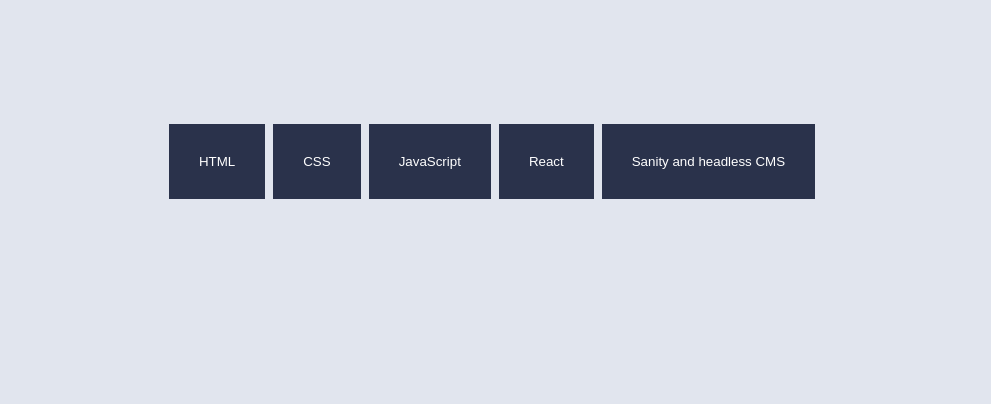
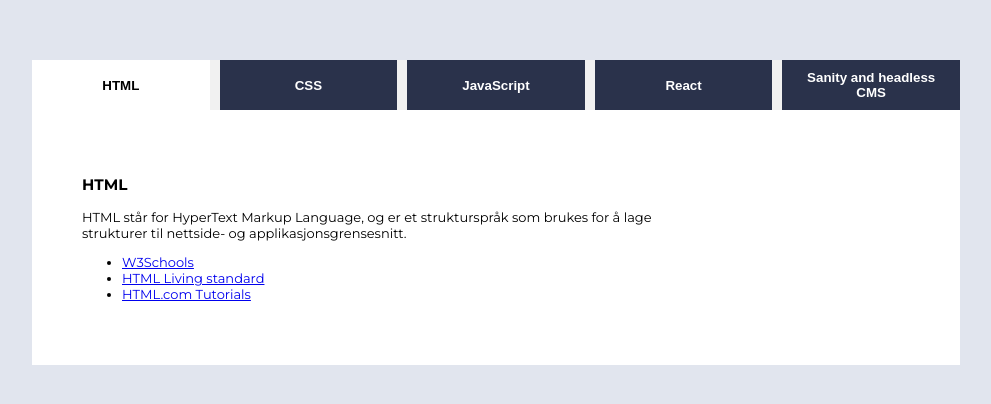
Before and after one commit to JoachimLC/uin25ak1_resource_layout_Christiansen, a plain HTML site: page index.html in a window 1280 px wide. Shown: the part 108-512 px from the top of the page, without its empty margins (144-1135 px from the left). Drawn offline with Linux system fonts and the light colour scheme.

Commit message:
ferdigstilt

```diff
--- a/main.js
+++ b/main.js
@@ -1,22 +1,27 @@
+/*koden er inspirert av denne tutorialen, og jeg har hentet herfra for å få fane funkjsonalitet.
+
+https://www.w3schools.com/howto/howto_js_tabs.asp */
+
 import resources from "./ressurser.js";
 
-let tab_system_wrapper = document.getElementById("tab-system-wrapper")
+let tab_system_wrapper = document.getElementById("tab-system-wrapper");
 
 resources.forEach((item) => {
     let button = document.createElement("button");
-    button.classList.add("button");
+    button.classList.add("tablinks");
     button.innerText = item.category;
+    button.dataset.category = item.category;
     button.onclick = (event) => open(event, item.category);
 
     tab_system_wrapper.appendChild(button);
-
 });
 
 resources.forEach((item) => {
     let article = document.createElement("article");
-    article.classList.add("content");
+    article.classList.add("tabcontent");
+    article.dataset.category = item.category;
 
-    let category = document.createElement("p");
+    let category = document.createElement("h3");
     category.innerText = item.category;
     article.appendChild(category);
 
@@ -37,27 +42,20 @@ resources.forEach((item) => {
 
     article.appendChild(ul);
     tab_system_wrapper.appendChild(article);
-
 });
 
-
-
-
 function open(event, category) {
-    document.querySelectorAll("article").forEach((article) => {
+    document.querySelectorAll("article.tabcontent").forEach((article) => {
         article.style.display = "none";
     });
 
-    document.querySelectorAll(`article.content`).forEach((article) => {
-        if (article.querySelector("p").innerText === category) {
-            article.style.display = "block";
-        }
-    });
+    document.querySelector(`article[data-category="${category}"]`).style.display = "block";
 
-    document.querySelectorAll(".button").forEach((button) => {
+    document.querySelectorAll(".tablinks").forEach((button) => {
         button.classList.remove("active");
     });
 
     event.target.classList.add("active");
+}
 
-}
+document.querySelector(".tablinks").click();
--- a/style.css
+++ b/style.css
@@ -1,36 +1,51 @@
+/*koden er inspirert av denne tutorialen, og jeg har hentet herfra for å få fane funkjsonalitet.
+
+https://www.w3schools.com/howto/howto_js_tabs.asp */
+
 body {
- background-color: #E1E5EE;
-}
+    background-color: #E1E5EE;
+    font-family: "Montserrat";
+   }
+
 
 .tab-system-wrapper {
     display: flex;
+    column-gap: 10px;
+    justify-content: space-between;
+    background-color: #f1f1f1;
+    margin: 10.5rem;
     flex-wrap: wrap;
-    justify-content: center;
-    margin: 14.5rem;
 }
 
-.content {
-    display: none;
-    background-color: #fff;
-    padding: 6px 12px;
-    clear: both;
-    box-sizing: border-box;
-    width: 100%;
+.tablinks {
+    color: #fff;
+    background-color: #2A324B;
+    flex: 1;
+    border: none;
+    outline: none;
+    cursor: pointer;
+    padding: 10px 10px;
+    transition: 0.3s;
+    font-weight: bold;
+
+
 }
 
-.button {
-    color: #fff;
-    background-color: #2A324B;
-    border: none;
-    padding: 30px;
-    box-sizing: border-box;
-    margin-inline-end: 0.5rem;
+.tablinks:hover {
+    background-color: #ddd;
 }
 
-.button.active{
+.tablinks.active {
     color: black;
     background-color: #fff;
-    float: left;
-    border: none;
+}
 
+.tabcontent {
+    background-color: #fff;
+    font-size: small;
+    display: none;
+    padding: 50px 50px;
+    padding-right: 15rem;
+    border-top: none;
+    clear: both;
 }
```
